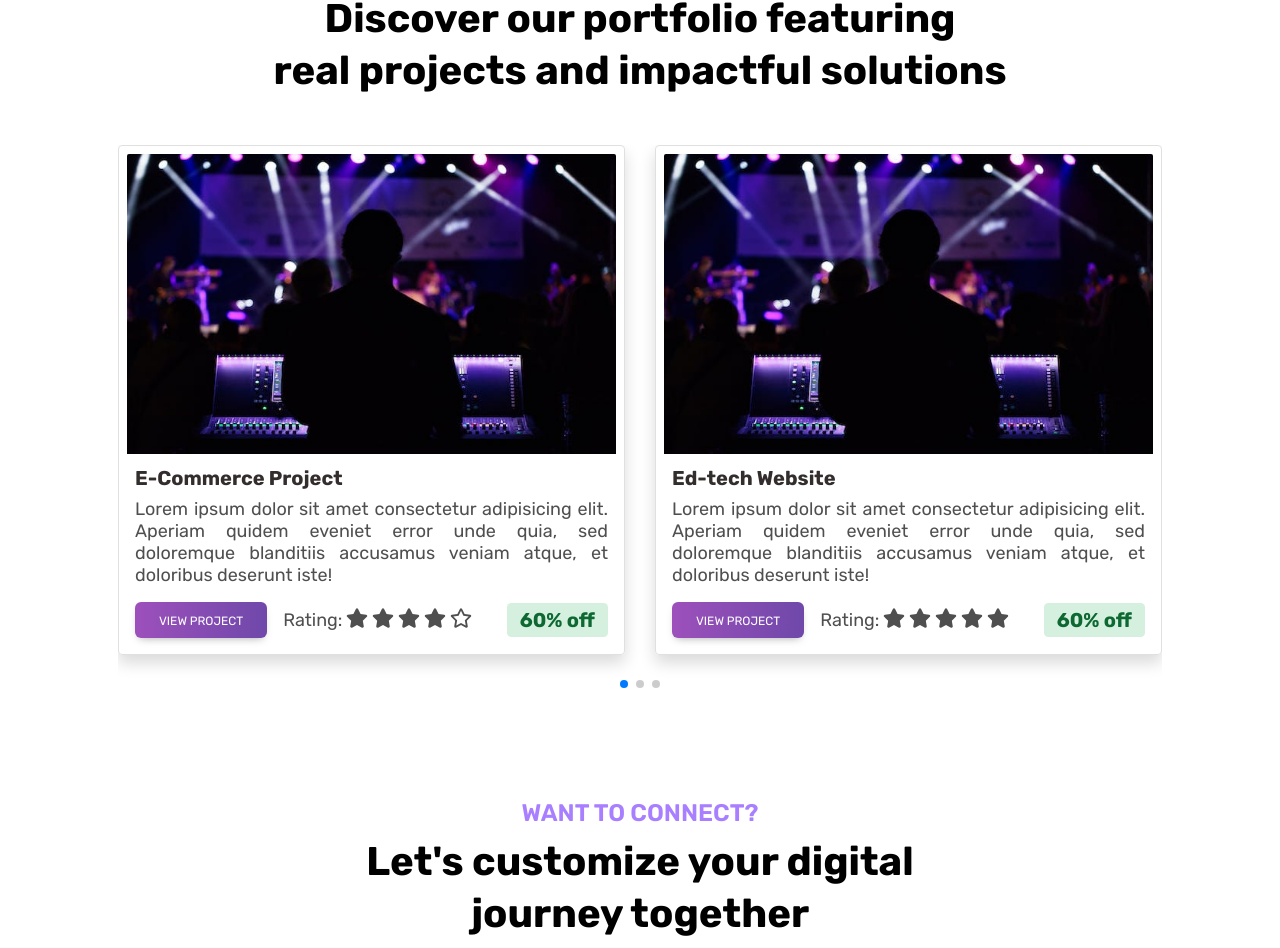
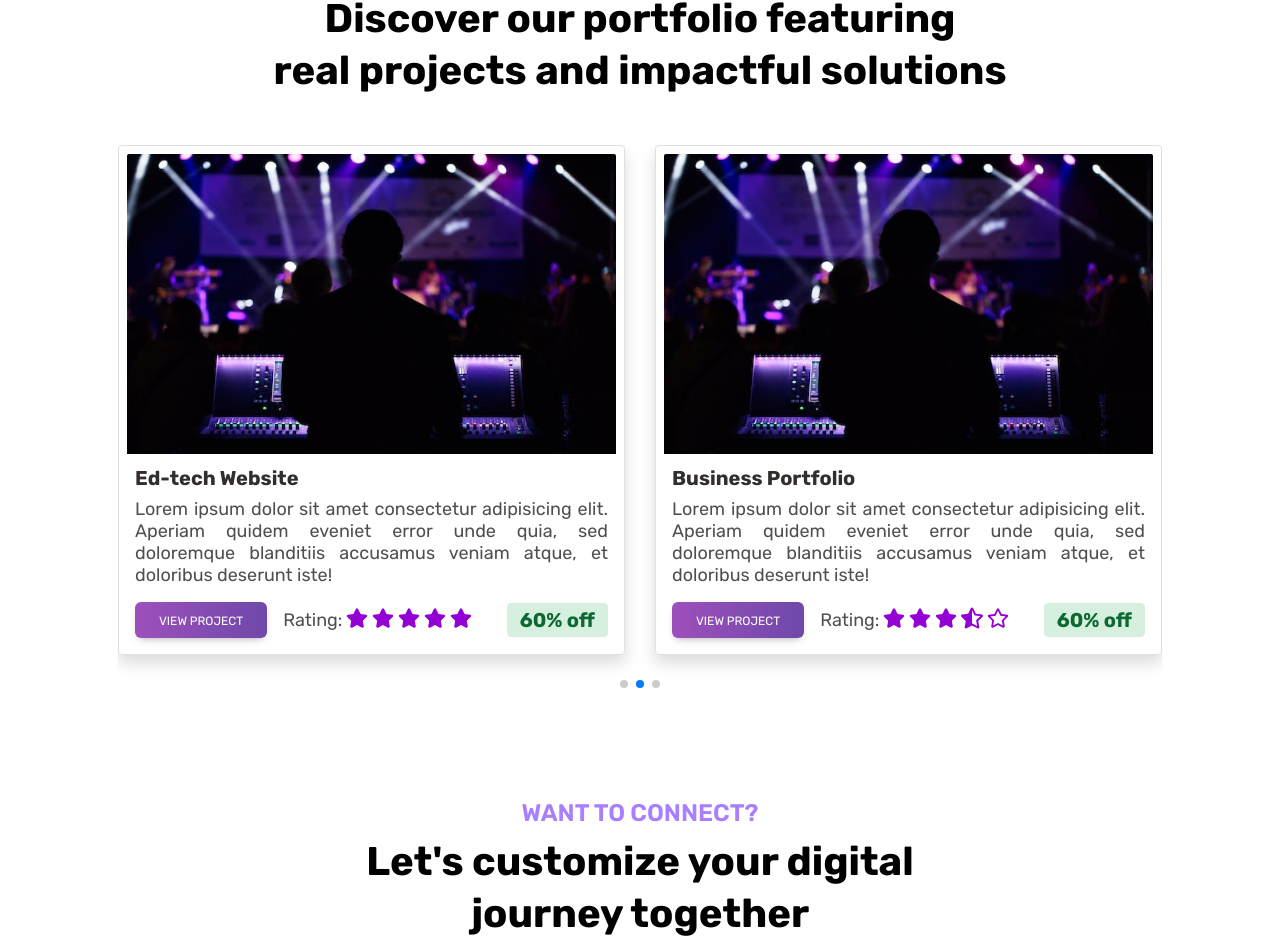
Before and after one commit to Yashcodes/CodeNesters-Frontend, a React (Create React App) app: page /services in a window 1280 px wide. Shown: the part 2533-3481 px from the top of the page. Built offline with nearby package versions, Linux system fonts and the light colour scheme.

Commit message:
Set height of home page hero section

```diff
--- a/src/components/AboutComponents/Founders.jsx
+++ b/src/components/AboutComponents/Founders.jsx
@@ -9,6 +9,7 @@ import founder2 from "../../assets/images/FounderImage/founder-2.png";
 import founder3 from "../../assets/images/FounderImage/founder-3.jpg";
 import founder4 from "../../assets/images/FounderImage/founder-4.jpg";
 import founder5 from "../../assets/images/FounderImage/founder-5.jpg";
+import founder6 from "../../assets/images/FounderImage/founder-6.jpg";
 import { MDBIcon } from "mdb-react-ui-kit";
 
 const Founders = () => {
@@ -33,8 +34,8 @@ const Founders = () => {
         description: "Hey, I want to avail your services",
         img: founder2,
         email: "",
-        instagram: "",
-        linkedin: "",
+        instagram: "https://www.instagram.com/upendrarao_01/",
+        linkedin: "https://www.linkedin.com/in/upendra-rao/",
       },
     },
     {
@@ -45,7 +46,7 @@ const Founders = () => {
         description: "Hey, I want to avail your services",
         img: founder3,
         email: "ashishtrip27@gmail.com",
-        instagram: "",
+        instagram: "https://www.instagram.com/ashishtripathi_________/",
         linkedin: "https://www.linkedin.com/in/ashish-triapthi/",
       },
     },
@@ -56,31 +57,31 @@ const Founders = () => {
         subTitle: "Founder & CEO",
         description: "Hey, I want to avail your services",
         img: founder4,
-        email: "",
-        instagram: "",
-        linkedin: "",
+        email: "sohampatharkar48@gmail.com",
+        instagram: "https://www.instagram.com/sohampatharkar48/",
+        linkedin: "https://www.linkedin.com/in/soham-patharkar-547b75222/",
       },
     },
     {
       card: {
         id: 5,
-        title: "Aditya Raut",
+        title: "Anurag Verma",
         subTitle: "Founder & CEO",
         description: "Hey, I want to avail your services",
-        img: founder2,
-        email: "",
-        instagram: "",
+        img: founder5,
+        email: "anuragverma6266361989@gmail.com",
+        instagram: "https://www.instagram.com/anurag.verma02/",
         linkedin: "",
       },
     },
     {
       card: {
         id: 6,
-        title: "Anurag Verma",
+        title: "Priyanshu Patel",
         subTitle: "Founder & CEO",
         description: "Hey, I want to avail your services",
-        img: founder5,
-        email: "",
+        img: founder6,
+        email: "priyanshu678patel@gmail.com",
         instagram: "",
         linkedin: "",
       },
@@ -88,12 +89,12 @@ const Founders = () => {
     {
       card: {
         id: 7,
-        title: "Priyanshu Patel",
+        title: "Aditya Raut",
         subTitle: "Founder & CEO",
         description: "Hey, I want to avail your services",
-        img: founder1,
+        img: founder2,
         email: "",
-        instagram: "",
+        instagram: "https://www.instagram.com/aditya_rt_04/",
         linkedin: "",
       },
     },
@@ -121,7 +122,7 @@ const Founders = () => {
           pagination={{
             clickable: true,
           }}
-          autoplay={{ delay: 3000 }}
+          autoplay={{ delay: 3000, pauseOnMouseEnter: true }}
           keyboard={{
             enabled: true,
             onlyInViewport: true,
@@ -142,7 +143,7 @@ const Founders = () => {
           }}
           modules={[Pagination, Autoplay, Keyboard]}
           className="mySwiper px-2 pt-2 pb-5"
-          style={{ zIndex: "0"}}
+          style={{ zIndex: "0" }}
         >
           <div className="mb-5">
             {Data.map((founder) => (
@@ -174,7 +175,7 @@ const Founders = () => {
                           />
                         </Link>
                         <Link
-                          to={"https://instagram.com/asynchronous.1"}
+                          to={founder?.card?.instagram}
                           target="_blank"
                           style={{
                             backgroundImage:
@@ -190,7 +191,7 @@ const Founders = () => {
                           />
                         </Link>
                         <Link
-                          to={"https://linkedin.com/in/bhagvendra-singh"}
+                          to={founder?.card?.linkedin}
                           target="_blank"
                           style={{
                             backgroundImage:
--- a/src/components/ServicesComponents/ProjectSection.jsx
+++ b/src/components/ServicesComponents/ProjectSection.jsx
@@ -155,7 +155,7 @@ const ProjectSection = () => {
           pagination={{
             clickable: true,
           }}
-          // autoplay={{ delay: 3000, pauseOnMouseEnter: true }}
+          autoplay={{ delay: 3000, pauseOnMouseEnter: true }}
           keyboard={{
             enabled: true,
             onlyInViewport: true,
@@ -224,7 +224,10 @@ const ProjectSection = () => {
 
                                 {project?.card?.rating.map((rating) => (
                                   <span
-                                    style={{ marginBottom: "6px" }}
+                                    style={{
+                                      marginBottom: "6px",
+                                      color: "darkViolet",
+                                    }}
                                     key={rating?.id}
                                   >
                                     {rating?.icon}
--- a/src/pages/About.jsx
+++ b/src/pages/About.jsx
@@ -3,43 +3,10 @@ import "../styles/About.css";
 import Layout from "../components/Layout/Layout";
 import AboutUs from "../components/AboutComponents/AboutUs";
 import AboutBanner from "../components/AboutComponents/AboutBanner";
-import Testimonial from "../components/Testimonial";
-import founder1 from "../assets/images/FounderImage/founder-1.jpg";
-import founder2 from "../assets/images/FounderImage/founder-2.png";
-import founder3 from "../assets/images/FounderImage/founder-3.jpg";
 import ContactFromHome from "../components/ContactFromHome";
 import Founders from "../components/AboutComponents/Founders";
 
 const About = () => {
-  const FoundersData = [
-    {
-      card: {
-        title: "Bhagvendra Singh",
-        subTitle: "Founder & CEO",
-        content:
-          "I made bacck the purchase price in just 48 hours! Thank youfor making it pain less, pleasant. The service was I made bacck the purchase price in just 48 hours! Thank you for making it pain less, pleasant. The service was execellent. I will refer everyone I know.execellent. I will refer everyone I know.",
-        image: founder1,
-      },
-    },
-    {
-      card: {
-        title: "Upendra Rao",
-        subTitle: "Founder, Developer",
-        content:
-          "I made bacck the purchase price in just 48 hours! Thank youfor making it pain less, pleasant. The service was I made bacck the purchase price in just 48 hours! Thank you for making it pain less, pleasant. The service was execellent. I will refer everyone I know.execellent. I will refer everyone I know.",
-        image: founder2,
-      },
-    },
-    {
-      card: {
-        title: "Ashish Tripathi",
-        subTitle: "Founder",
-        content:
-          "I made bacck the purchase price in just 48 hours! Thank youfor making it pain less, pleasant. The service was I made bacck the purchase price in just 48 hours! Thank you for making it pain less, pleasant. The service was execellent. I will refer everyone I know.execellent. I will refer everyone I know.",
-        image: founder3,
-      },
-    },
-  ];
   return (
     <Layout>
       {/* //! About Banner  */}
--- a/src/styles/HeroSection.css
+++ b/src/styles/HeroSection.css
@@ -2,6 +2,7 @@
   margin: 0;
   padding: 32px 44px;
   background-image: linear-gradient(198deg, #bba9e2aa 0%, #ffffff 100%);
+  min-height: 800px;
 }
 
 .hero-section {
@@ -12,6 +13,7 @@
   align-items: center;
   flex-direction: row;
   flex-wrap: wrap;
+  min-height: 800px;
 }
 
 .hero-btn > .hero-btn-1 {
```
Also changed, not shown: src/assets/images/FounderImage/founder-6.jpg (added).
